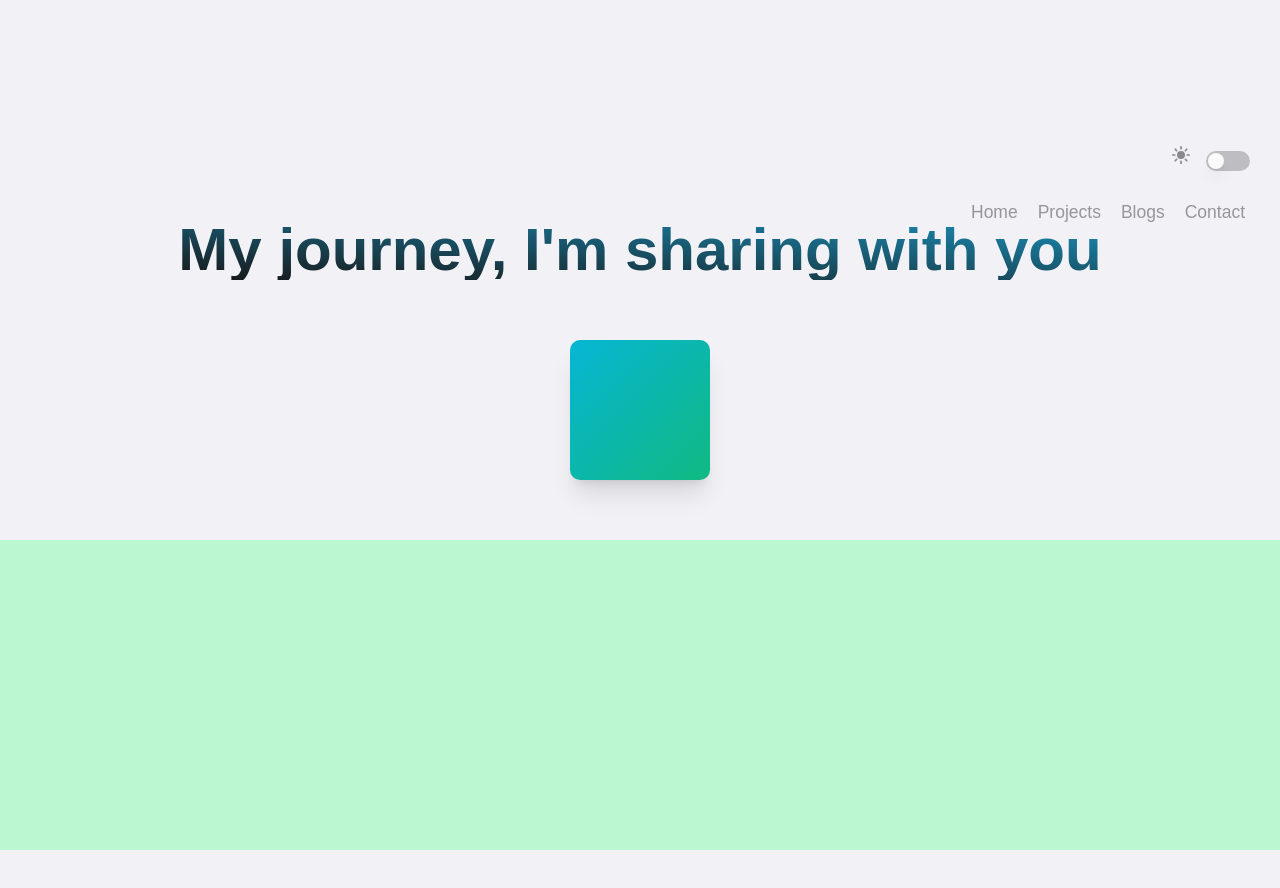
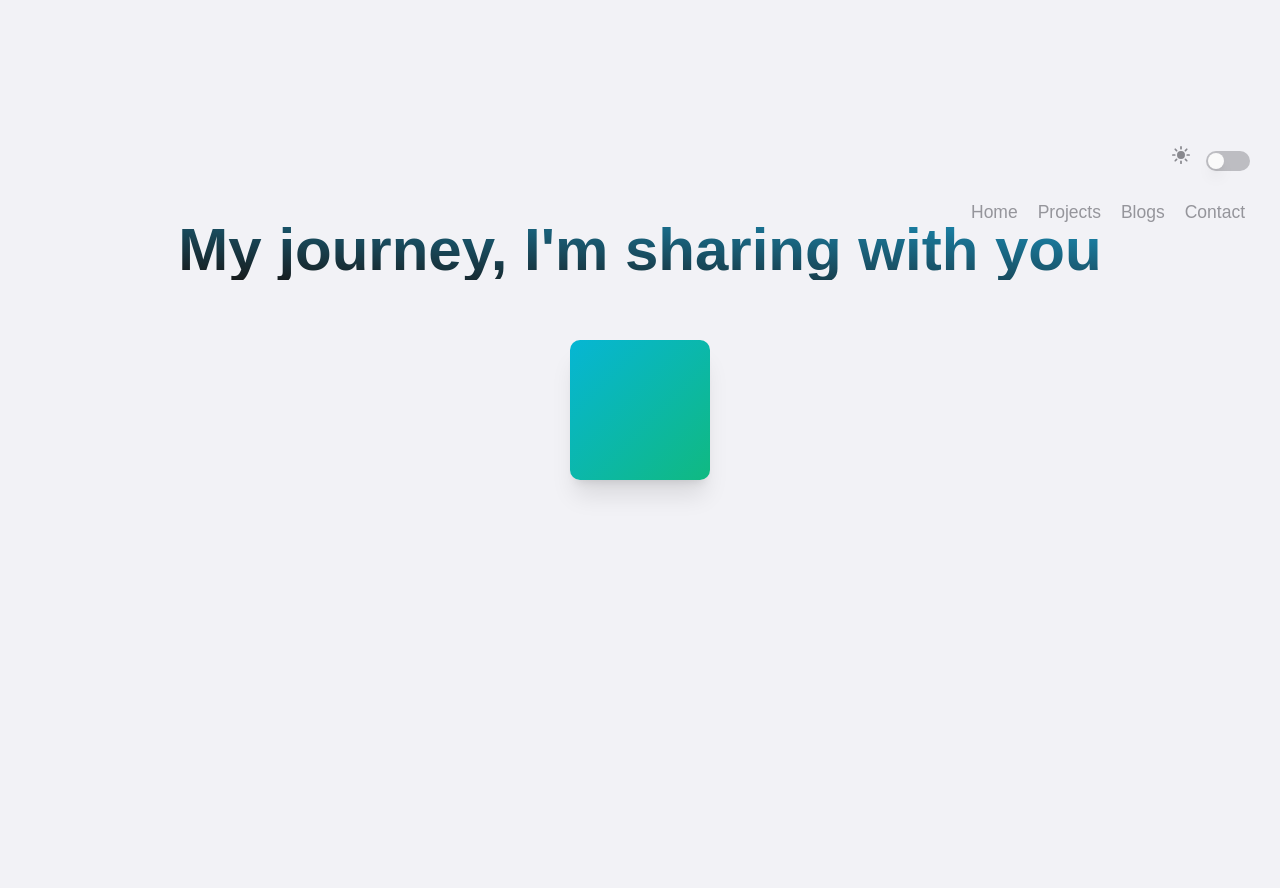
Before and after one commit to qarnayn-dev/qarnayn_portfolio, a Next.js app: page /devpage in a window 1280 px wide. Shown: the top 888 px of the page. Built offline with nearby package versions, Linux system fonts and the light colour scheme.

Commit message:
UP - cleanup from previous

```diff
--- a/components/AnimatedSentences.tsx
+++ b/components/AnimatedSentences.tsx
@@ -93,7 +93,7 @@ export const AnimatedSentences = ({ children,className, twOnAnimateStyle,  twOnR
 
   return (
     <>
-      <div className={`${className ?? defaultSize} ${boundaries} ${config} ${onRestStyle} relative items-center bg-green-200`}>
+      <div className={`${className ?? defaultSize} ${boundaries} ${config} ${onRestStyle} relative items-center`}>
         <animated.div style={titleSpring} className="style-heading font-medium mb-4 w-full">{title}</animated.div>
         <animated.div style={afterEffectSpring}>{children}</animated.div>
         {onFocusAnimation()}
```
